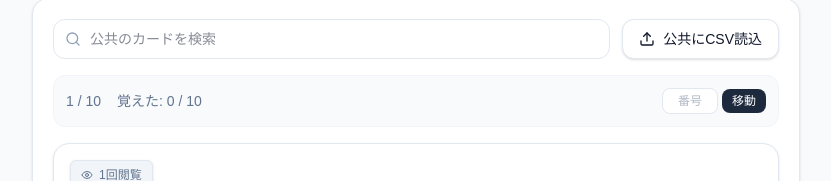
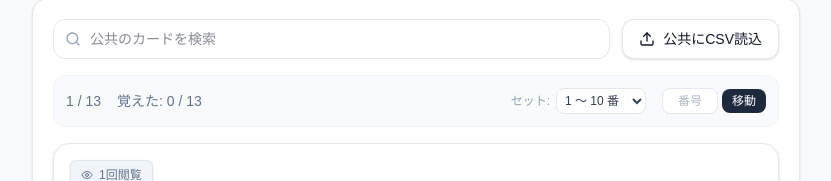
Before and after one commit to time-reo/flashcard-app, a Next.js app: page / in a window 1280 px wide. Shown: the part 222-403 px from the top of the page, without its empty margins (224-1055 px from the left). Built offline with nearby package versions, Linux system fonts and the light colour scheme.

Commit message:
Update page.tsx

```diff
--- a/app/page.tsx
+++ b/app/page.tsx
@@ -22,6 +22,9 @@ const initialCards = [
   { front: "衆議院の議決は参議院の議決よりも優先される。これを何というか", back: "衆議院の優越", category: "公共" as Category },
   { front: "衆議院の優越が見られる例　①参議院の議決よりも優先される、②○○決議権を持つ", back: "①参議院の議決よりも優先されること、②内閣不信任決議権を持つ", category: "公共" as Category },
   { front: "衆議院の優越がある理由　①○○が多い、②○○が短い、③○○がある", back: "①議員が多い、②任期が短い、③解散（途中解散）がある", category: "公共" as Category },
+  { front: "国会の種類のうち、毎年1月に召集され、主に予算審議などを行うもの", back: "通常国会", category: "公共" as Category },
+  { front: "国会の種類のうち、臨時に召集するもの", back: "臨時国会", category: "公共" as Category },
+  { front: "内閣総理大臣を指名する国会", back: "特別国会", category: "公共" as Category },
   { front: "お金（お給料）をもらってする仕事", back: "有償労働", category: "家庭" as Category },
   { front: "家事やボランティアなどお金をもらわないでする仕事", back: "無償労働", category: "家庭" as Category },
   { front: "働く期間の終わりが決まっていない安定した働き方", back: "正規雇用", category: "家庭" as Category },
```
